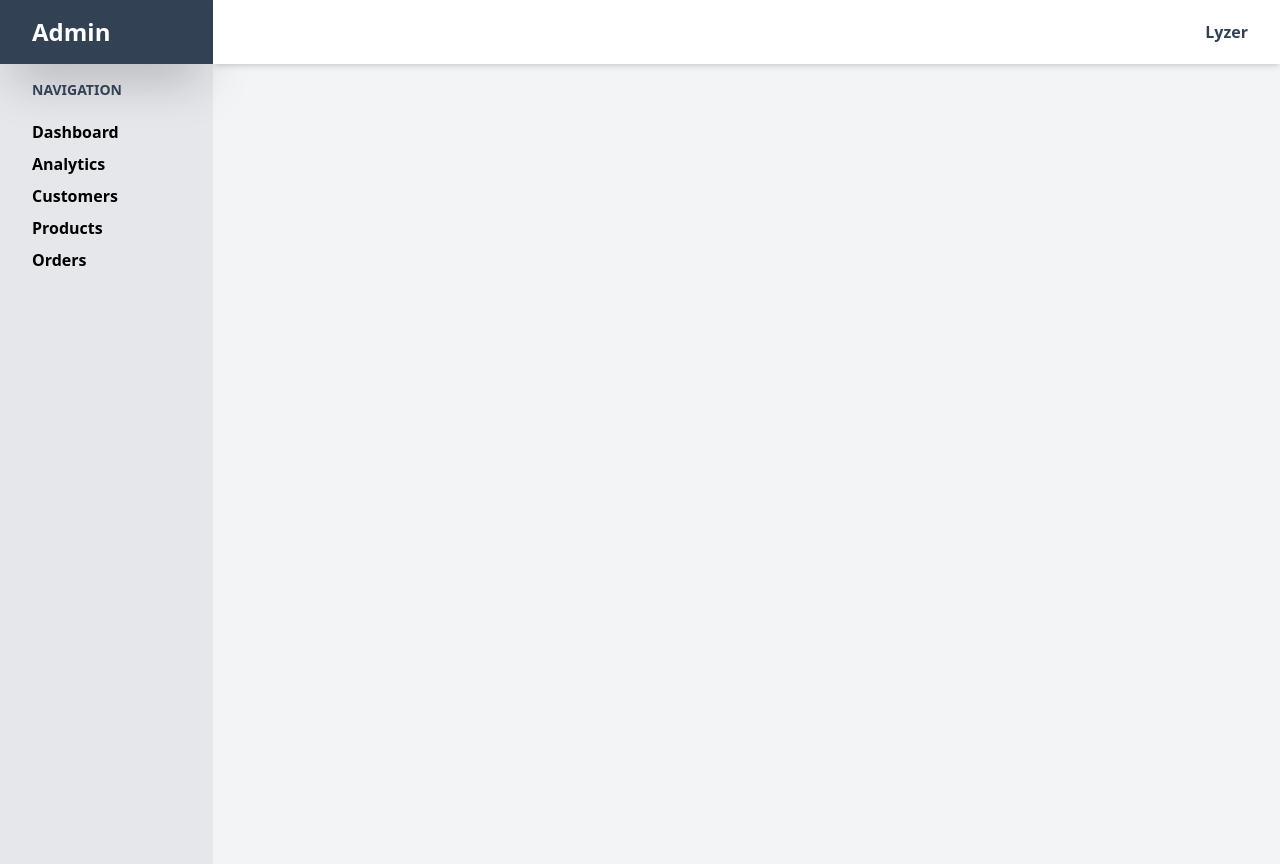
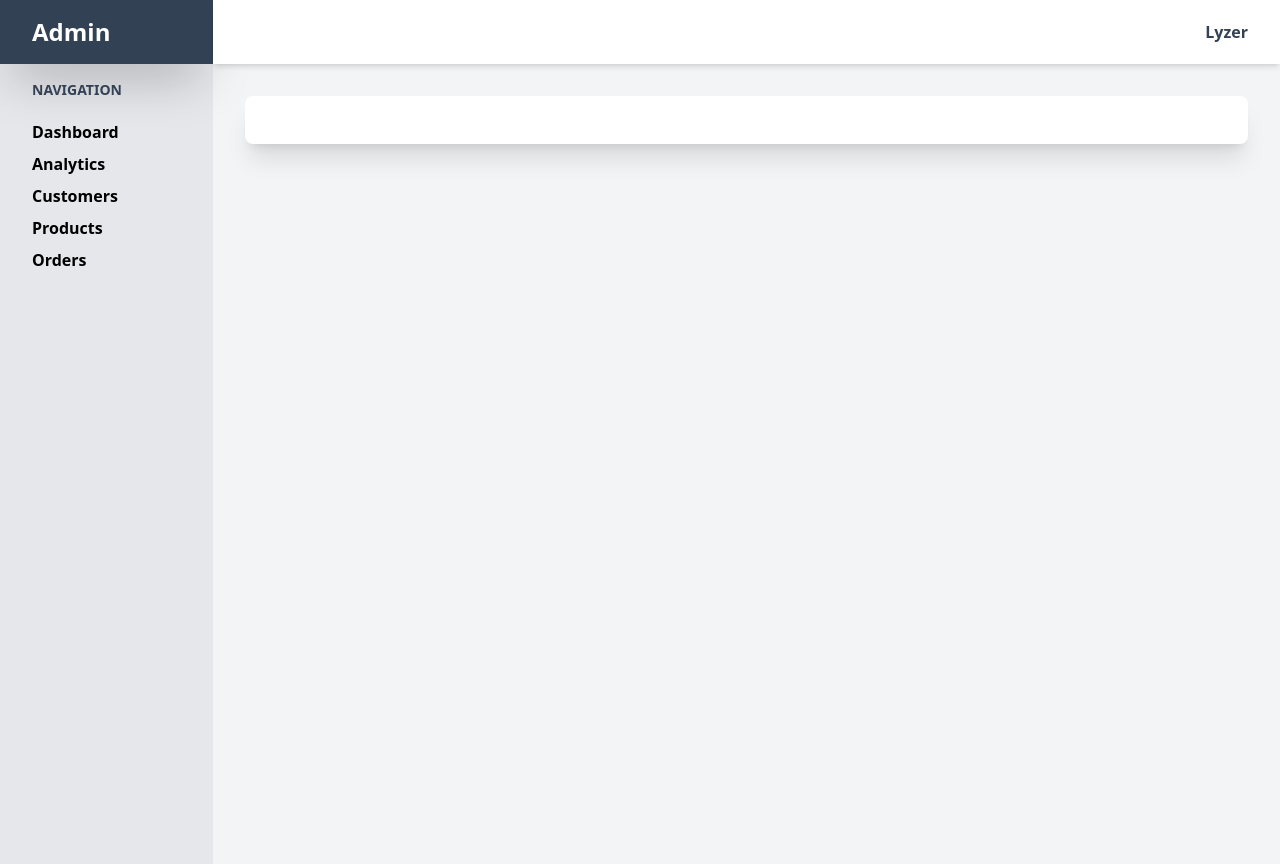
Before and after one commit to mercklyzer/shop-admin, a React (Create React App) app: page /products in a window 1280 px wide. Built offline with nearby package versions, Linux system fonts and the light colour scheme.

Commit message:
Adjust dashboard spacing

```diff
--- a/src/components/Chart.js
+++ b/src/components/Chart.js
@@ -10,7 +10,7 @@ import {
 
 const Chart = ({ title, data, dataKey, grid }) => {
     return (
-        <div className="p-4 shadow-lg mx-8 rounded-lg bg-white">
+        <div className="p-4 shadow-lg  rounded-lg bg-white">
             <div className="font-bold text-lg">{title}</div>
             <ResponsiveContainer width="100%" aspect={4 / 1}>
                 <LineChart data={data}>
--- a/src/components/Content.js
+++ b/src/components/Content.js
@@ -57,11 +57,11 @@ const userData = [
 
 const Content = props => {
   return (
-    <div className={`${props.className} `}>
+    <div className={`${props.className}`}>
       <div className="bg-white h-16 py-4 px-8 flex justify-end items-center shadow-md sticky top-0">
         <div className="text-slate-700 font-bold">Lyzer</div>
       </div>
-      <div className="min-h-[100vh] bg-gray-100">
+      <div className="min-h-[100vh] bg-gray-100 p-8">
         {props.children}
       </div>
     </div>
--- a/src/pages/Dashboard.js
+++ b/src/pages/Dashboard.js
@@ -58,7 +58,7 @@ const userData = [
 const Dashboard = props => {
   return (
     <>
-        <div className="grid grid-cols-3 gap-8 p-8">
+        <div className="grid grid-cols-3 gap-8 pb-8">
           <ReportCard />
           <ReportCard />
           <ReportCard />
@@ -71,7 +71,7 @@ const Dashboard = props => {
             dataKey="Active User"
         />
 
-        <div className="grid grid-cols-3 gap-8 p-8">
+        <div className="grid grid-cols-3 gap-8 mt-8">
           <div className="col-span-1">
             <NewUsersCard />
           </div>
--- a/src/pages/Products.js
+++ b/src/pages/Products.js
@@ -2,7 +2,7 @@ import React from "react"
 
 const Products = (props) => {
     return (
-        <div className="">
+        <div className="p-6 shadow-xl bg-white rounded-lg">
 
         </div>
     )
```
